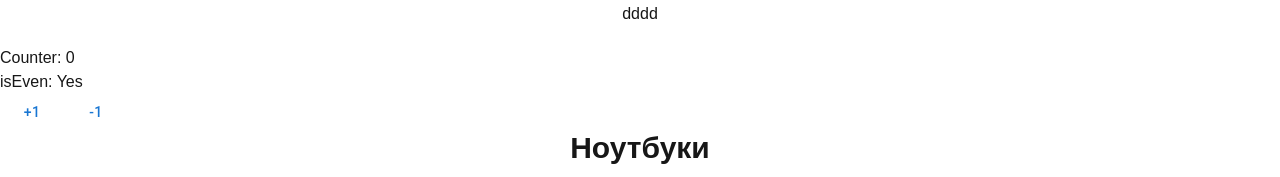
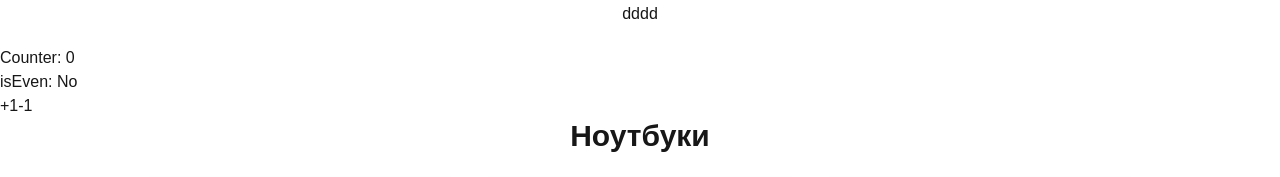
Before and after one commit to ArtmeG/next-front, a Next.js app: page / in a window 1280 px wide. Shown: the part 127-304 px from the top of the page. Built offline with nearby package versions, Linux system fonts and the light colour scheme.

Commit message:
mobx розуміння рендерів та підписок

```diff
--- a/app/src/modules/shoppingCart/components/Counter/Counter.tsx
+++ b/app/src/modules/shoppingCart/components/Counter/Counter.tsx
@@ -2,18 +2,41 @@
 
 import { observer } from "mobx-react-lite";
 import counterStore from "@/app/src/modules/shoppingCart/stores/CounterStore";
-import { Button } from "@mui/material";
+import { untracked } from "mobx";
 
 const Counter = () => {
     return (
         <div>
-            <h2>Counter: {counterStore.count}</h2>
-            <p>isEven: {counterStore.isEven ? "Yes" : "No"}</p>
+            {/*<Count counterStore={counterStore} />*/}
+            <Count count={untracked(() => () => counterStore.count)} />
+            <IsEven counterStore={counterStore} />
 
-            <Button onClick={() => counterStore.increment()}>+1</Button>
-            <Button onClick={() => counterStore.decrement()}>-1</Button>
+            <button onClick={() => counterStore.increment()}>+1</button>
+            <button onClick={() => counterStore.decrement()}>-1</button>
         </div>
     );
 };
 
 export default observer(Counter);
+
+// mess
+interface Interface {
+    counterStore?: any;
+    count?: () => number;
+}
+// mess
+
+const Count = observer(({ count }: Interface) => {
+    if (!!count) {
+        count();
+    }
+
+    count?.();
+
+    return <h2>Counter: {count?.()}</h2>;
+    // return <h2>Counter: {counterStore.count}</h2>;
+});
+
+const IsEven = observer(({ counterStore }: Interface) => {
+    return <p>isEven: {counterStore.isEven ? "Yes" : "No"}</p>;
+});
--- a/app/src/modules/shoppingCart/stores/CounterStore.ts
+++ b/app/src/modules/shoppingCart/stores/CounterStore.ts
@@ -13,7 +13,8 @@ class CounterStore {
 
     @computed
     get isEven(): boolean {
-        return this._count % 2 === 0;
+        // return this._count % 2 === 0;
+        return this._count > 10;
     }
 
     @action
```
